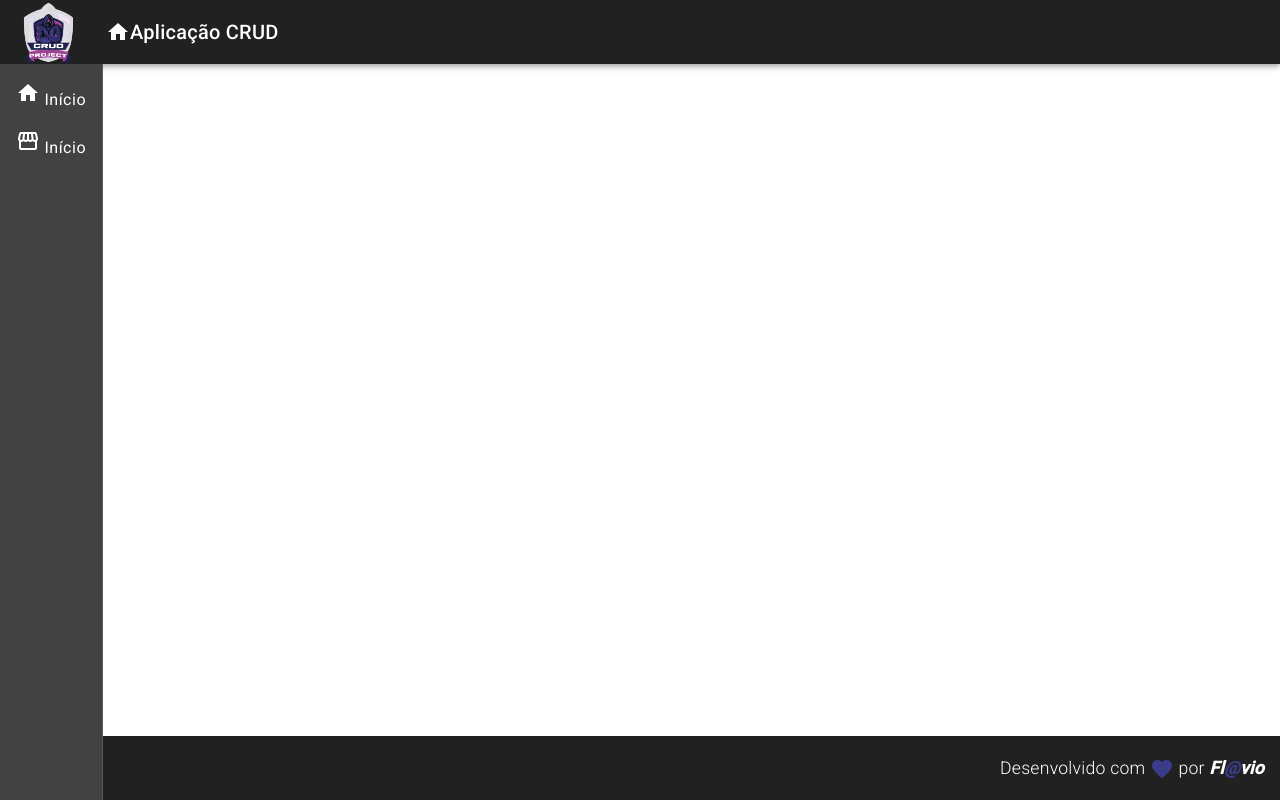
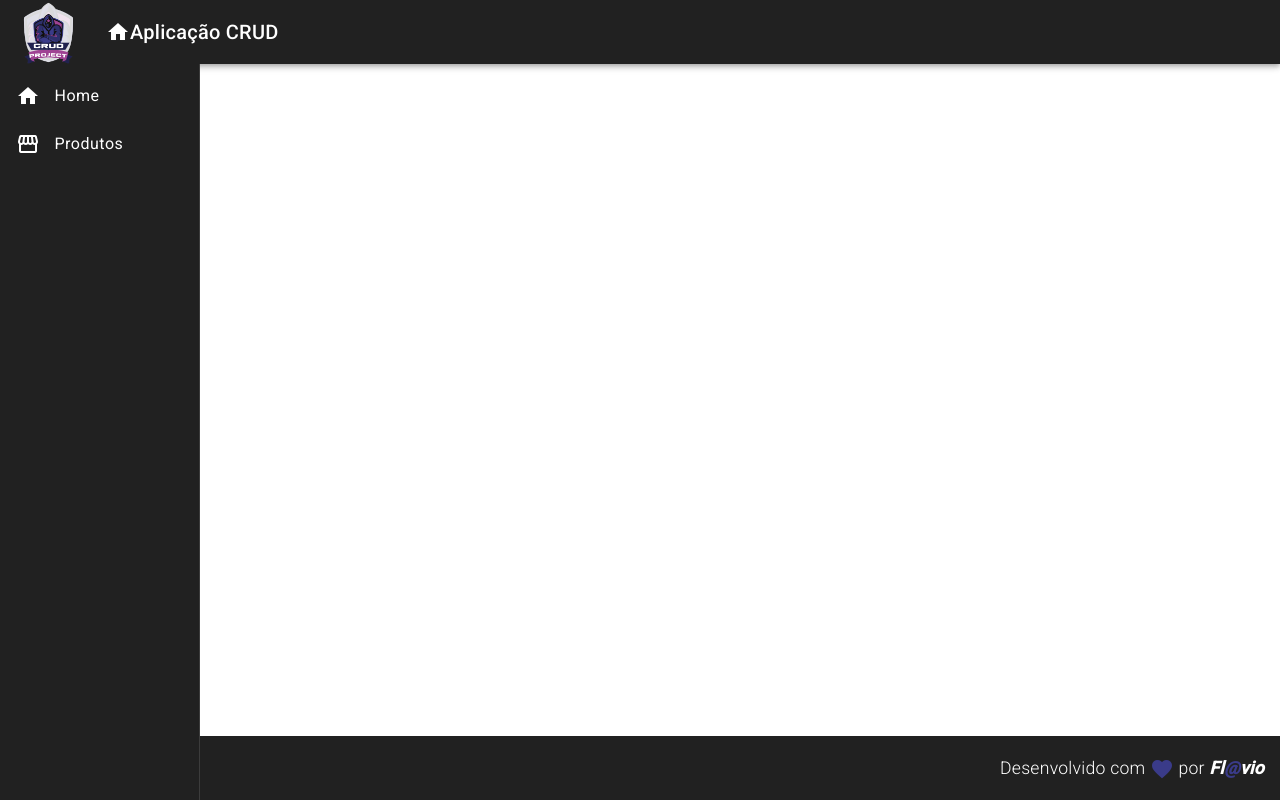
Before and after one commit to FlavioLimas/crud-angular, an Angular app: page / in a window 1280 px wide. Built offline with nearby package versions, Linux system fonts and the light colour scheme.

Commit message:
implementado estilo da pagina

```diff
--- a/src/app/components/template/nav/nav.component.css
+++ b/src/app/components/template/nav/nav.component.css
@@ -0,0 +1,13 @@
+.sidenav {
+    background-color: #212121;
+    width: 200px;
+}
+
+.sidenav a {
+    color: #FFF;
+}
+
+.sidenav i {
+    padding-right: 10px;
+    vertical-align: middle;
+}
--- a/src/app/components/template/nav/nav.component.html
+++ b/src/app/components/template/nav/nav.component.html
@@ -3,11 +3,11 @@
         <mat-nav-list class="nav-list">
             <a mat-list-item>
                 <i class="material-icons">home</i>
-                Início
+                Home
             </a>
             <a mat-list-item>
                 <i class="material-icons">storefront</i>
-                Início
+                Produtos
             </a>
         </mat-nav-list>
     </mat-sidenav>
```
